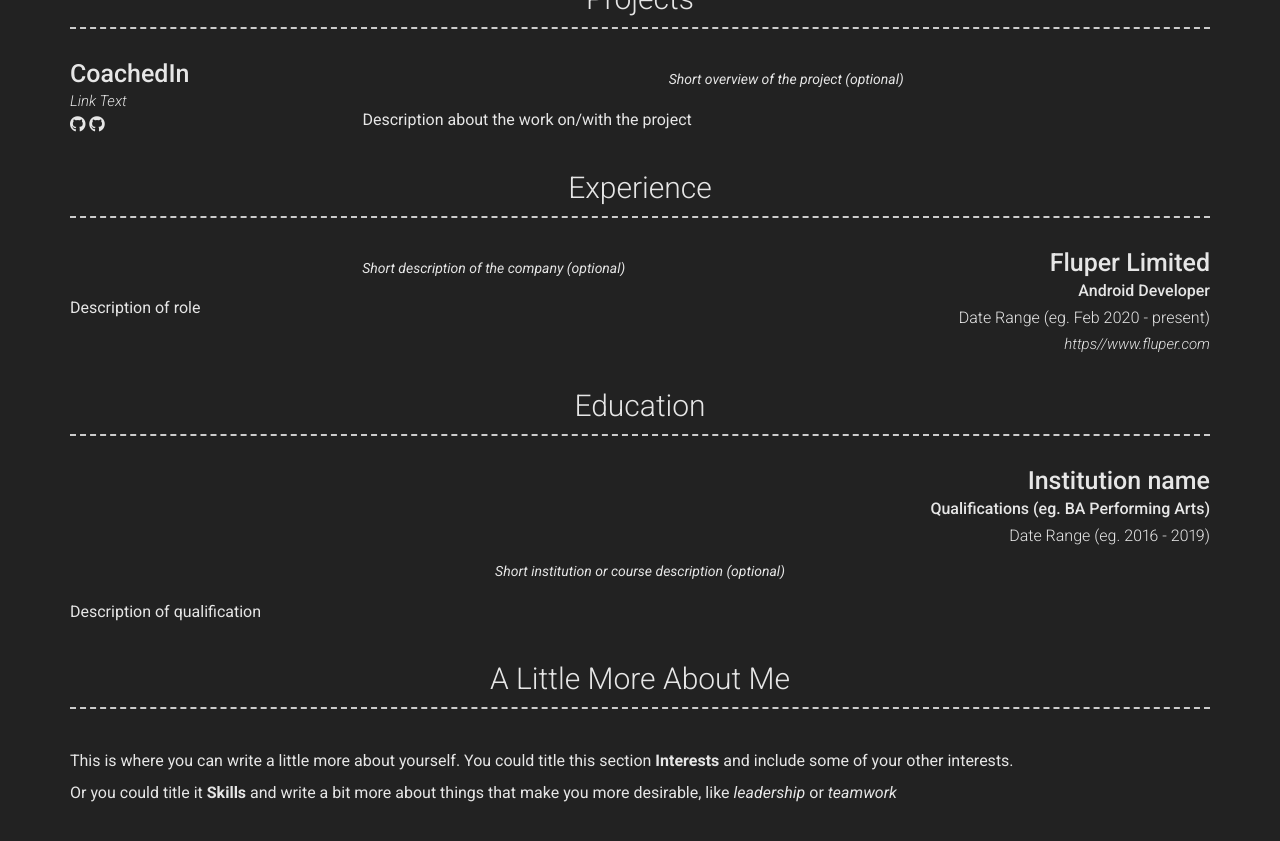
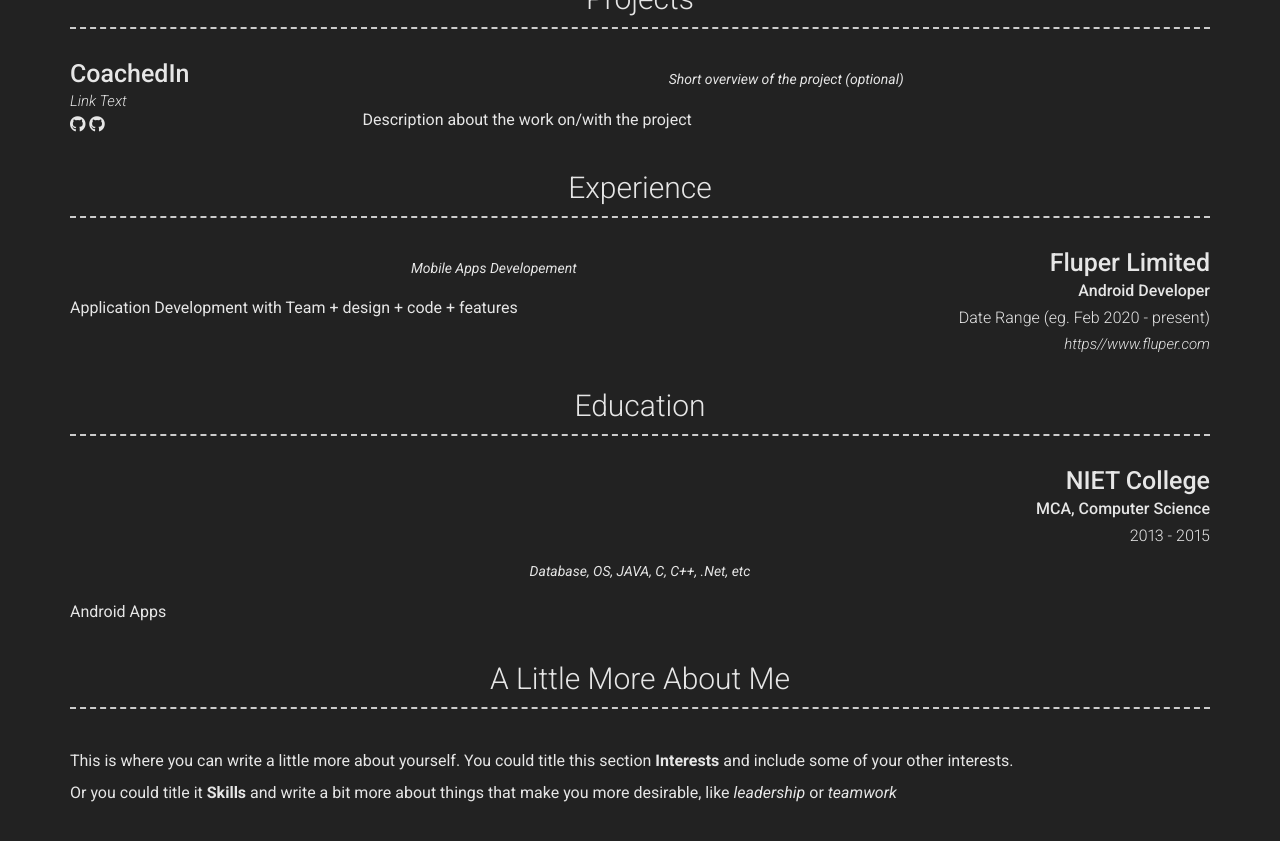
Before and after one commit to skbhati199/skbhati199.github.io, a Jekyll site: the page built from index.md, in a window 1280 px wide and 900 px high, scrolled down 1034 px. Shown: the top 841 px of the window. Built offline with Jekyll 4.4.1, drawn with Linux system fonts in a browser that asks for light colours; nearby versions of some CDN libraries.

Commit message:
initail..

```diff
--- a/_config.yml
+++ b/_config.yml
@@ -43,7 +43,7 @@ additional_links:
 
 # About Section
 # about_title: About Me (Use this to override about section title)
-about_profile_image: Directory of profile image (eg. images/profile.jpg)
+about_profile_image: images/profile.jpg
 about_content: | # this will include new lines to allow paragraphs
   Write an awesome description about yourself here, this supports markdown, so you can add [links](http://foobar.com) and highlight things <mark>like this</mark>.
 
@@ -81,20 +81,20 @@ content:
         caption: Date Range (eg. Feb 2020 - present)
         link: https//www.fluper.com
         quote: >
-          Short description of the company (optional)
+          Mobile Apps Developement
         description: | # this will include new lines to allow paragraphs
-          Description of role
+          Application Development with Team + design + code + features
   - title: Education
     layout: list
     content:
       - layout: top-right
-        title: Institution name
-        sub_title: Qualifications (eg. BA Performing Arts)
-        caption: Date Range (eg. 2016 - 2019)
+        title: NIET College
+        sub_title: MCA, Computer Science
+        caption: 2013 - 2015
         quote: >
-          Short institution or course description (optional)
+          Database, OS, JAVA, C, C++, .Net, etc
         description: | # this will include new lines to allow paragraphs
-          Description of qualification
+          Android Apps
   - title: A Little More About Me
     layout: text
     content: | # this will include new lines to allow paragraphs
```
Also changed, not shown: images/profile.jpg (added).
